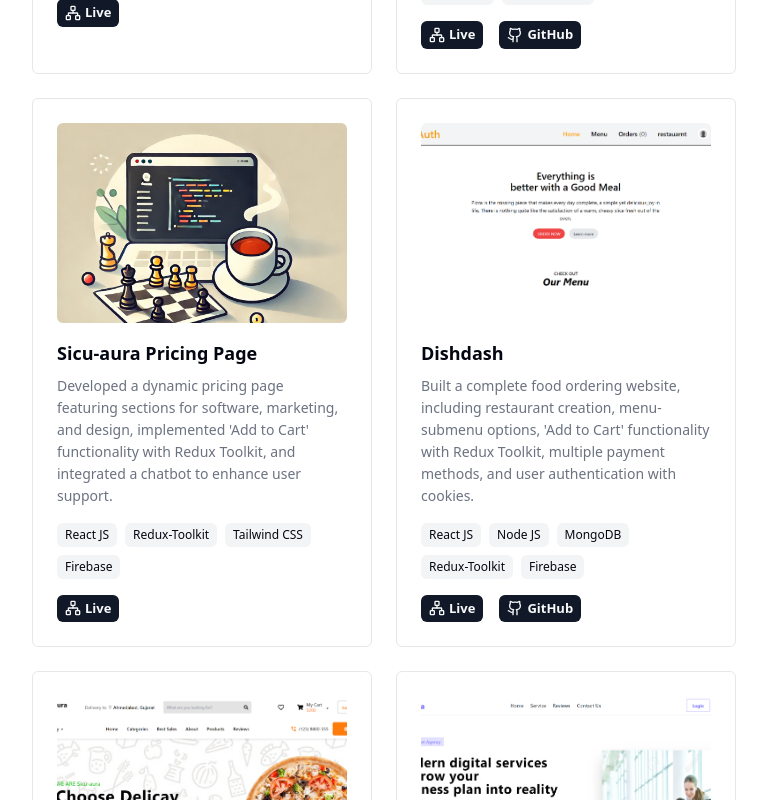
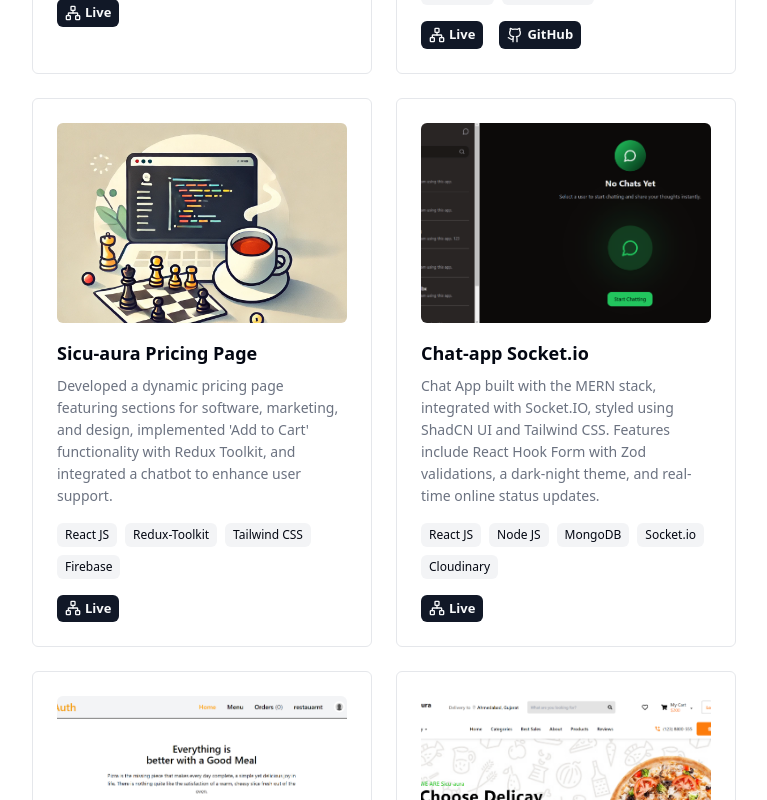
Before and after one commit to Pavan-2929/pavan-portfolio, a Next.js app: page /projects in a window 1280 px wide. Shown: the part 680-1480 px from the top of the page, without its empty margins (256-1023 px from the left). Built offline with nearby package versions, Linux system fonts and the light colour scheme; a web font is replaced by a local one.

Commit message:
added new project

```diff
--- a/src/data/projects.ts
+++ b/src/data/projects.ts
@@ -32,6 +32,15 @@ export const projectsData = [
     techStack: ["React JS", "Redux-Toolkit", "Tailwind CSS", "Firebase"],
     gitHub: "",
     img: "/cover_image.png",
+  },
+  {
+    name: "Chat-app Socket.io",
+    url: "https://chat-app-2929.onrender.com",
+    description:
+      "Chat App built with the MERN stack, integrated with Socket.IO, styled using ShadCN UI and Tailwind CSS. Features include React Hook Form with Zod validations, a dark-night theme, and real-time online status updates.",
+    techStack: ["React JS", "Node JS", "MongoDB", "Socket.io", "Cloudinary"],
+    github: "https://github.com/Pavan-2929/pavan-portfolio",
+    img: "/chatapp.png",
   },
   {
     name: "Dishdash",
```
Also changed, not shown: public/chatapp.png (added).
